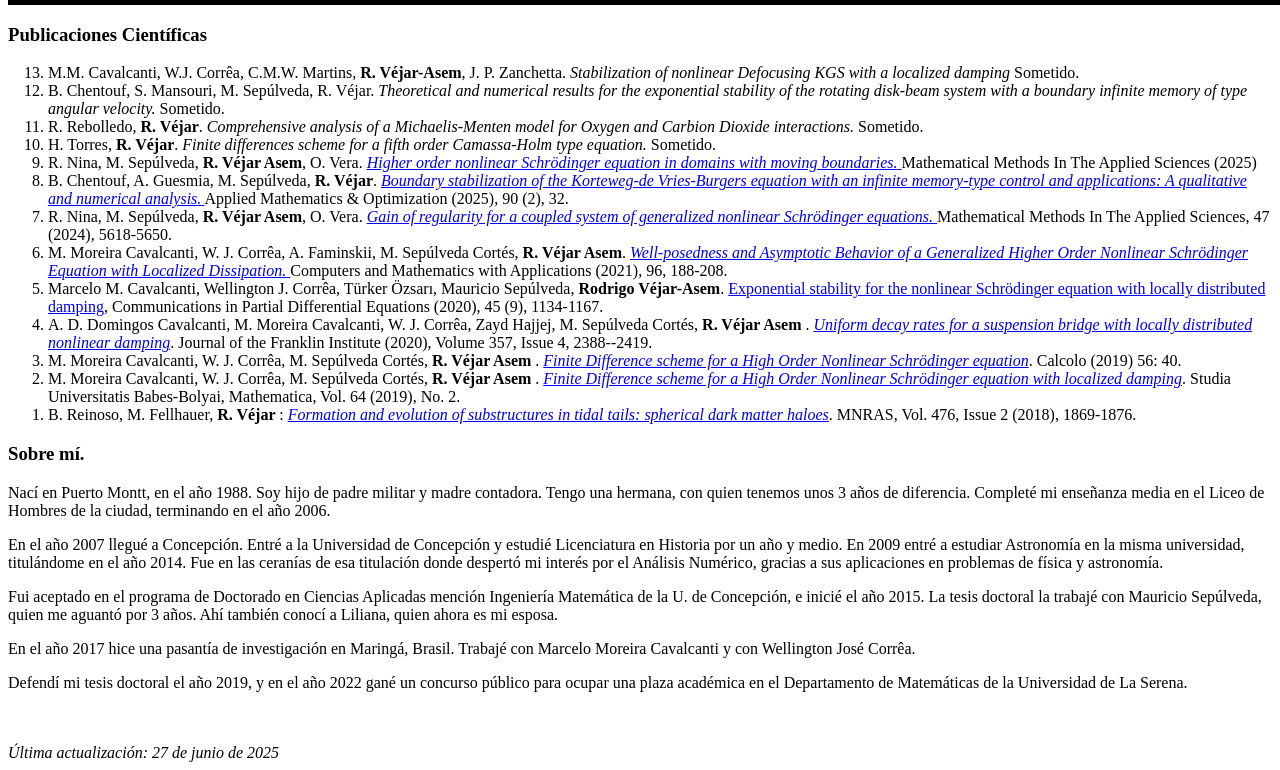
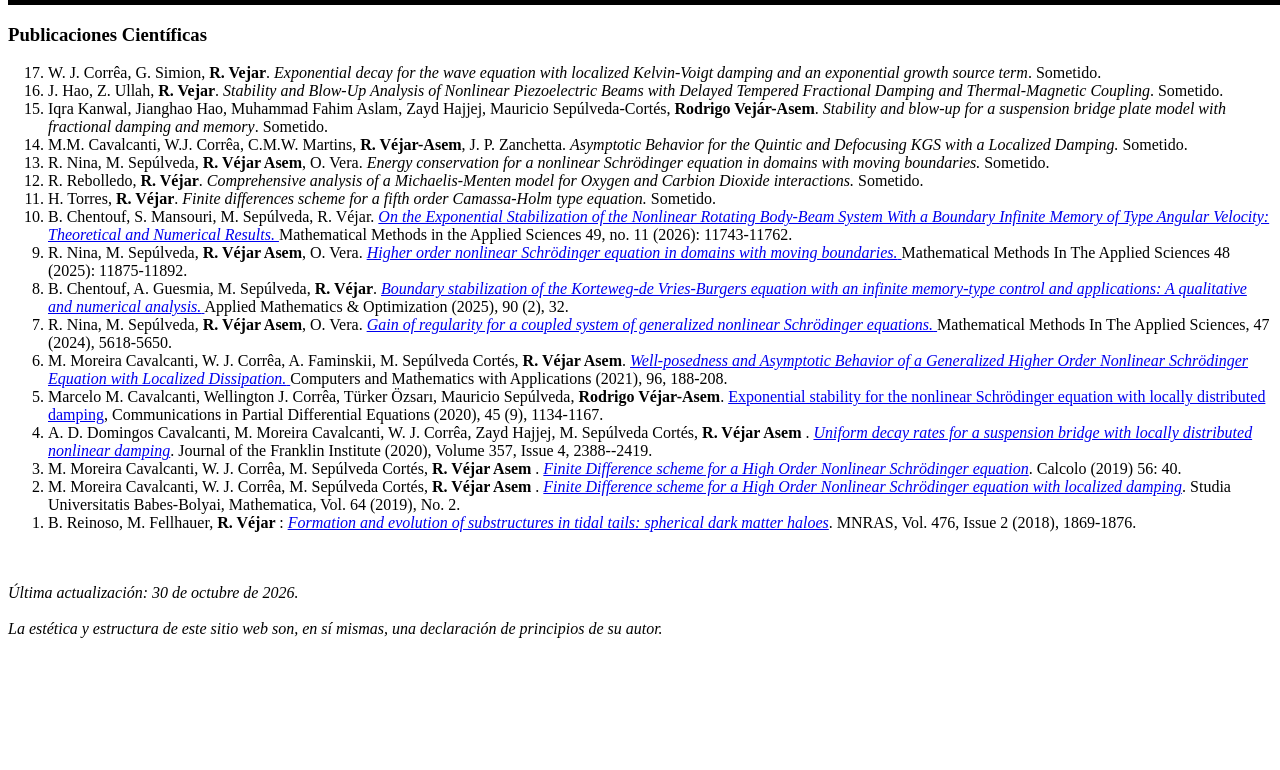
Before and after one commit to rodrigovejar/rodrigovejar.github.io, a plain HTML site: page index.html in a window 1280 px wide. Shown: the part 903-1673 px from the top of the page. After the commit the page ends 1549 px from the top, so only its background shows below. Drawn offline with Linux system fonts and the light colour scheme.

Commit message:
Add files via upload

```diff
--- a/index.html
+++ b/index.html
@@ -2,14 +2,14 @@
 <html>
   <META HTTP-EQUIV="Content-Type" content="text/html; charset=utf-8"/>
   <head>
-    <title> Rodrigo Véjar Asem </title>
+    <title> Rodrigo Vejar Asem </title>
   </head>
   <body>
     <table style="width: 1400px; height: 900px;" border=5 bordercolor=black>
       <tr>
 	<th rowspan="5"><img src="rodrigo_vejar.jpg", align="center", width="60%"/> </th>
 	<td>
-	  <h1> RODRIGO VÉJAR ASEM </h1>
+	  <h1> RODRIGO VEJAR ASEM </h1>
 	  <b> Profesor Asistente</b>
 	  <br> Departamento de Matemáticas <br> Universidad de La Serena <br> La Serena - Chile.
 	  <p> E-mail <b>(sólo asuntos académicos)</b>: <i>rodrigo.vejar**userena.cl </i> ( ** = @) </p>
@@ -53,11 +53,15 @@
 
 <h3> Publicaciones Científicas </h3>
 <OL REVERSED>
-  <LI> M.M. Cavalcanti, W.J. Corrêa, C.M.W. Martins, <b> R. Véjar-Asem</b>, J. P. Zanchetta. <i> Stabilization of nonlinear Defocusing KGS with a localized damping </i> Sometido.
-  <LI> B. Chentouf, S. Mansouri, M. Sepúlveda, R. Véjar. <i> Theoretical and numerical results for the exponential stability of the rotating disk-beam system with a boundary infinite memory of type angular velocity.</i> Sometido.
+  <LI> W. J. Corrêa, G. Simion, <b>R. Vejar</b>. <i> Exponential decay for the wave equation with localized Kelvin-Voigt damping and an exponential growth source term</i>. Sometido.
+  <LI> J. Hao, Z. Ullah, <b>R. Vejar</b>. <i>Stability and Blow-Up Analysis of Nonlinear Piezoelectric Beams with Delayed Tempered Fractional Damping and Thermal-Magnetic Coupling</i>. Sometido.
+  <LI> Iqra Kanwal, Jianghao Hao, Muhammad Fahim Aslam, Zayd Hajjej, Mauricio Sepúlveda-Cortés, <b>Rodrigo Vejár-Asem</b>. <i>Stability and blow-up for a suspension bridge plate model with fractional damping and memory</i>. Sometido.
+  <LI> M.M. Cavalcanti, W.J. Corrêa, C.M.W. Martins, <b> R. Véjar-Asem</b>, J. P. Zanchetta. <i> Asymptotic Behavior for the Quintic and Defocusing KGS with a Localized Damping. </i> Sometido.
+  <LI> R. Nina, M. Sepúlveda, <b> R. Véjar Asem</b>, O. Vera. <i>Energy conservation for a nonlinear Schrödinger equation in domains with moving boundaries.</i> Sometido.
   <LI> R. Rebolledo, <b> R. Véjar</b>. <i>Comprehensive analysis of a Michaelis-Menten model for Oxygen and Carbion Dioxide interactions.</i> Sometido.
   <LI> H. Torres, <b> R. Véjar</b>. <i>Finite differences scheme for a fifth order Camassa-Holm type equation. </i> Sometido.
-  <LI> R. Nina, M. Sepúlveda, <b> R. Véjar Asem</b>, O. Vera. <a href="https://doi.org/10.1002/mma.11000"> <i>Higher order nonlinear Schrödinger equation in domains with moving boundaries.</i> </a> Mathematical Methods In The Applied Sciences (2025)
+    <LI> B. Chentouf, S. Mansouri, M. Sepúlveda, R. Véjar. <a href="https://doi.org/10.1002/mma.70634"> <i> On the Exponential Stabilization of the Nonlinear Rotating Body-Beam System With a Boundary Infinite Memory of Type Angular Velocity: Theoretical and Numerical Results. </i> </a> Mathematical Methods in the Applied Sciences 49, no. 11 (2026): 11743-11762.
+  <LI> R. Nina, M. Sepúlveda, <b> R. Véjar Asem</b>, O. Vera. <a href="https://doi.org/10.1002/mma.11000"> <i>Higher order nonlinear Schrödinger equation in domains with moving boundaries.</i> </a> Mathematical Methods In The Applied Sciences 48 (2025): 11875-11892.
   <LI> B. Chentouf, A. Guesmia, M. Sepúlveda, <b> R. Véjar</b>. <a href="https://doi.org/10.1007/s00245-024-10172-z"> <i>Boundary stabilization of the Korteweg-de Vries-Burgers equation with an infinite memory-type control and applications: A qualitative and numerical analysis.</i> </a> Applied Mathematics & Optimization (2025), 90 (2), 32.
   <LI> R. Nina, M. Sepúlveda, <b> R. Véjar Asem</b>, O. Vera. <a href="https://doi.org/10.1002/mma.9882"> <i>Gain of regularity for a coupled system of generalized nonlinear Schrödinger equations.</i> </a> Mathematical Methods In The Applied Sciences, 47 (2024), 5618-5650.
   <LI> M. Moreira Cavalcanti, W. J. Corrêa, A. Faminskii, M. Sepúlveda Cortés, <b>R. Véjar Asem</b>. <a href="https://doi.org/10.1016/j.camwa.2021.05.001"> <i>Well-posedness and Asymptotic Behavior of a Generalized  Higher Order Nonlinear Schrödinger Equation with Localized Dissipation.</i> </a> Computers and Mathematics with Applications (2021), 96, 188-208.
@@ -67,16 +71,13 @@
   <LI> M. Moreira Cavalcanti, W. J. Corrêa, M. Sepúlveda Cortés, <b> R. Véjar Asem </b>. <a href = "http://www.cs.ubbcluj.ro/~studia-m/index.php/journal/article/view/532"> <i>Finite Difference scheme for a High Order Nonlinear Schrödinger equation with localized damping</i></a>. Studia Universitatis Babes-Bolyai, Mathematica, Vol. 64 (2019), No. 2.
   <LI> B. Reinoso, M. Fellhauer, <b> R. Véjar </b>: <a href="https://academic.oup.com/mnras/article/476/2/1869/4636551"><i> Formation and evolution of substructures in tidal tails: spherical dark matter haloes</i></a>. MNRAS, Vol. 476, Issue 2 (2018), 1869-1876.
 </OL>
-<h3> Sobre mí. </h3>
-<p> Nací en Puerto Montt, en el año 1988. Soy hijo de padre militar y madre contadora. Tengo una hermana, con quien tenemos unos 3 años de diferencia. Completé mi enseñanza media en el Liceo de Hombres de la ciudad, terminando en el año 2006. </p>
-<p> En el año 2007 llegué a Concepción. Entré a la Universidad de Concepción y estudié Licenciatura en Historia por un año y medio. En 2009 entré a estudiar Astronomía en la misma universidad, titulándome en el año 2014. Fue en las ceranías de esa titulación donde despertó mi interés por el Análisis Numérico, gracias a sus aplicaciones en problemas de física y astronomía.  </p>
-<p> Fui aceptado en el programa de Doctorado en Ciencias Aplicadas mención Ingeniería Matemática de la U. de Concepción, e inicié el año 2015. La tesis doctoral la trabajé con Mauricio Sepúlveda, quien me aguantó por 3 años. Ahí también conocí a Liliana, quien ahora es mi esposa. </p>
-<p> En el año 2017 hice una pasantía de investigación en Maringá, Brasil. Trabajé con Marcelo Moreira Cavalcanti y con Wellington José Corrêa. </p>
-<p> Defendí mi tesis doctoral el año 2019, y en el año 2022 gané un concurso público para ocupar una plaza académica en el Departamento de Matemáticas de la Universidad de La Serena. </p>
 
 <br>
 <br>
 
-<h> <i> Última actualización:  27 de junio de 2025 </i> </h>
+<h> <i> Última actualización:  30 de octubre de 2026. </i> </h>
+<br>
+<br>
+<h> <i> La estética y estructura de este sitio web son, en sí mismas, una declaración de principios de su autor. </i> </h>
 
 </body>
```
